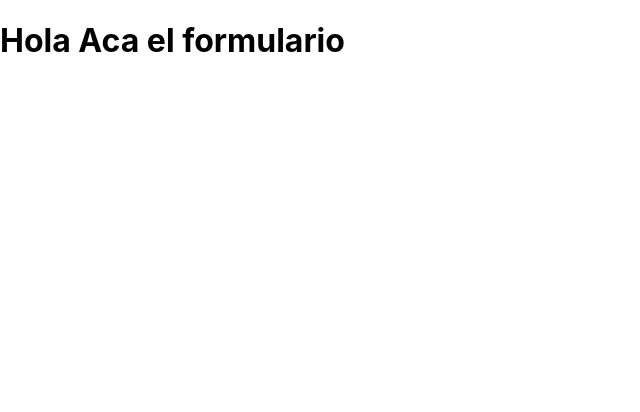
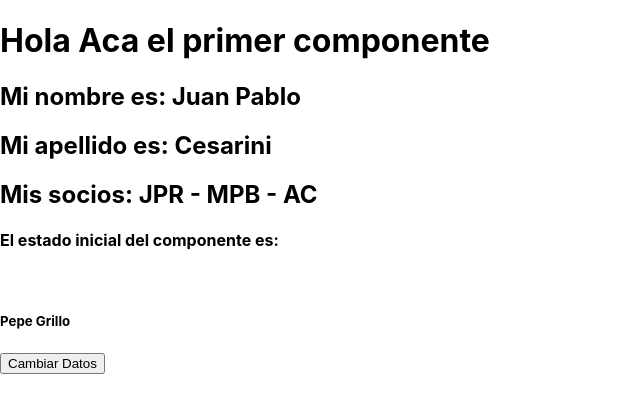
Before and after one commit to juanPabloCesarini/react-udemy, a React (Create React App) app in the folder cursoudemy/: page / in a window 1280 px wide. Shown: the top 412 px of the page, without its empty margins (0-640 px from the left). Built offline with nearby package versions, Linux system fonts and the light colour scheme.

Commit message:
uso de props y estados

```diff
--- a/cursoudemy/public/index.html
+++ b/cursoudemy/public/index.html
@@ -24,7 +24,7 @@
       work correctly both with client-side routing and a non-root public URL.
       Learn how to configure a non-root public URL by running `npm run build`.
     -->
-    <title>React App</title>
+    <title>Curso Udemy React</title>
   </head>
   <body>
     <noscript>You need to enable JavaScript to run this app.</noscript>
--- a/cursoudemy/src/App.js
+++ b/cursoudemy/src/App.js
@@ -1,10 +1,17 @@
 import './App.css';
 import PrimerComponente from './Components/PrimerComponente';
-
+import Propiedades from './Components/Propiedades';
+import Estados from './Components/Estados';
 function App() {
+    const socios = "JPR - MPB - AC";
     return (
         <>
-        <PrimerComponente/>
+            <PrimerComponente />
+            <Propiedades name="Juan Pablo"
+                lastname="Cesarini"
+                los_socios={socios}
+            />
+            <Estados/>
         </>
     );
 }
--- /dev/null
+++ b/cursoudemy/src/Components/Estados.js
@@ -0,0 +1,33 @@
+import React, { Component } from 'react'
+
+export default class Estados extends Component {
+    constructor(props) {
+        super(props)
+
+        this.state = {
+            // estado inicial del componente
+            name: "Pepe",
+            lastname: "Grillo"
+        }
+    }
+    cambiarDatos() {
+        if (this.state.name === "Pepe" && this.state.lastname === "Grillo") {
+            this.setState({ name: "Sebas", lastname: "Grillote" });
+        }else{
+            this.setState({ name: "Pepe", lastname: "Grillo" });
+        }
+    }
+
+
+    render() {
+        return (
+            <>
+                <h4>El estado inicial del componente es:</h4>
+                <br></br>
+                <h5>{this.state.name} { this.state.lastname}</h5>
+                <button onClick={this.cambiarDatos.bind(this)}>Cambiar Datos</button>
+                {/* se usa bind para acceder al objeto, (Solo en componentes de clases) */}
+            </>
+        )
+    }
+}
--- a/cursoudemy/src/Components/PrimerComponente.js
+++ b/cursoudemy/src/Components/PrimerComponente.js
@@ -4,7 +4,7 @@ export default class PrimerComponente extends Component {
     render() {
         return (
             <div>
-                <h1>Hola Aca el formulario</h1>
+                <h1>Hola Aca el primer componente</h1>
             </div>
         )
     }
--- /dev/null
+++ b/cursoudemy/src/Components/Propiedades.js
@@ -0,0 +1,18 @@
+import React, { Component } from 'react'
+
+
+export default class Propiedades extends Component {
+    constructor(props) {
+        super(props);
+    }
+
+    render() {
+        return (
+            <div>
+                <h2>Mi nombre es: {this.props.name}</h2>
+                <h2>Mi apellido es: {this.props.lastname}</h2>
+                <h2>Mis socios: {this.props.los_socios}</h2>
+            </div>
+        )
+    }
+}
```
